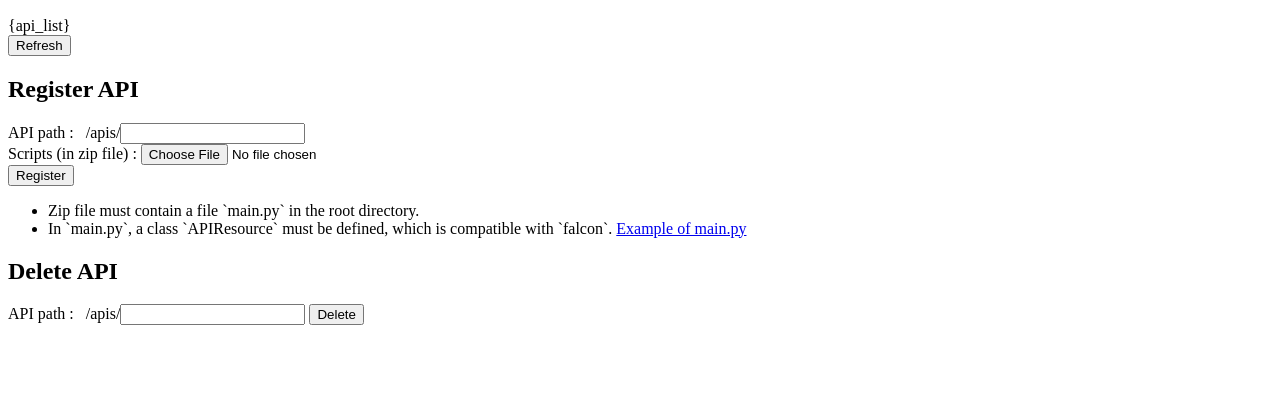
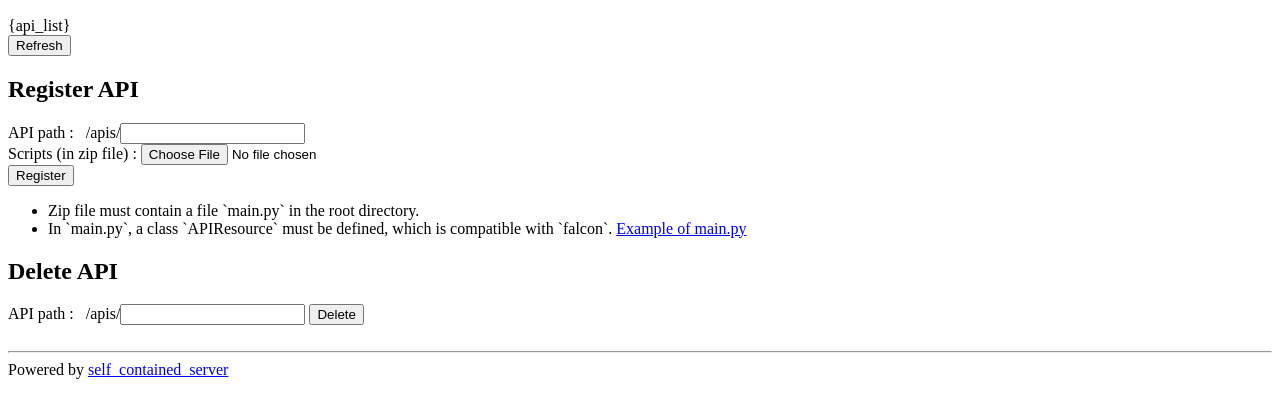
Before and after one commit to yos1up/self_contained_server, a plain HTML site: page index.html in a window 1280 px wide. Shown: the part 110-528 px from the top of the page. Drawn offline with Linux system fonts and the light colour scheme.

Commit message:
add link to github in index.html

```diff
--- a/index.html
+++ b/index.html
@@ -32,5 +32,9 @@
 		API path : &nbsp; /apis/<input type="text" id="api_name" name="api_name" width=30>
 		<input type="submit" value="Delete" />
 	</form>
+
+	<br>
+	<hr>
+	Powered by <a href="https://github.com/yos1up/self_contained_server">self_contained_server</a>
 </body>
 </html>
```
Also changed, not shown: 1 other file.
